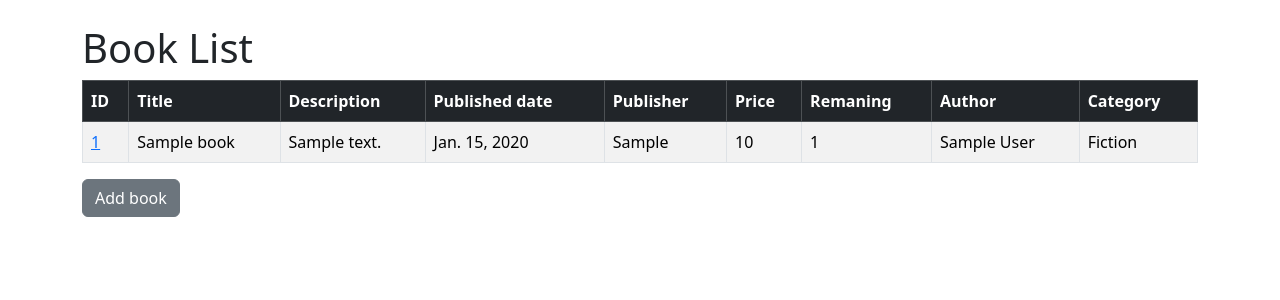
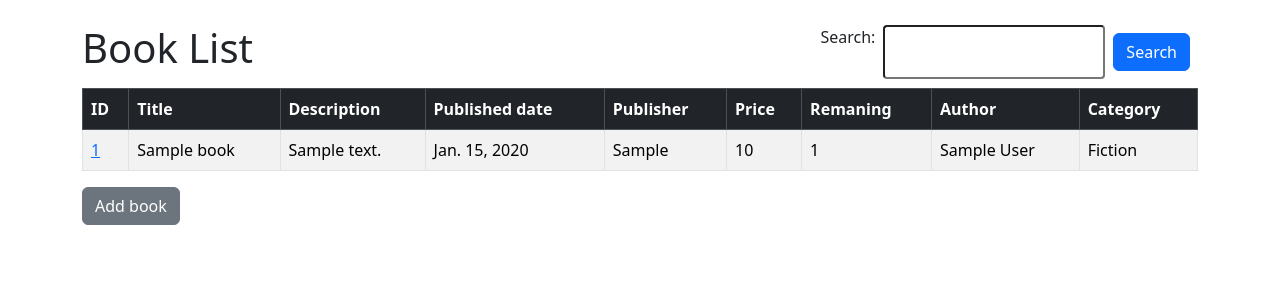
Before and after one commit to Toshiiiii1/library_management_system, a Django app: page /books/ in a window 1280 px wide. Shown: the part 56-356 px from the top of the page. Run offline with Django 4.2, Linux system fonts and the light colour scheme; tables that the repository leaves empty hold one stand-in row (values such as "Sample post").

Commit message:
feat: create search form

```diff
--- a/manager/form.py
+++ b/manager/form.py
@@ -4,6 +4,19 @@ from django import forms
 from .models import *
 from datetime import date
 from django.contrib import messages
+
+# form tìm kiếm
+class SearchForm(forms.Form):
+    search_query = forms.CharField(
+        required=False,
+        label='Search',
+        max_length=250,
+        widget=forms.widgets.TextInput(
+            attrs={
+                'class': 'form-control-sm ms-2',
+            }
+        ),
+    )
 
 # form đăng ký
 class SignUpForm(UserCreationForm):
--- a/manager/templates/books.html
+++ b/manager/templates/books.html
@@ -1,7 +1,15 @@
 {% extends 'base.html' %}
 
 {% block content %}
-	<h1>Book List</h1>
+	<div class="d-flex justify-content-between align-items-center mb-2">
+        <h1>Book List</h1>
+
+        <form method="GET" action="{% url 'books' %}" class="d-flex">
+			{% csrf_token %}
+			{{ search_form }}
+			<button type="submit" class="btn btn-primary m-2">Search</button>
+        </form>
+    </div>
 	<table class="table table-striped table-hover table-bordered">
 		<thead class="table-dark">
 			<tr>
--- a/manager/views.py
+++ b/manager/views.py
@@ -74,8 +74,23 @@ class BookList(generic.ListView):
     model = Book
     # đặt tên biến để book_list để chứa danh sách các sách
     context_object_name = 'book_list'
-    queryset = Book.objects.all()
     template_name = 'books.html'
+
+    # xử lý tìm kiếm
+    def get_queryset(self):
+        # lấy giá trị truy vấn từ form
+        search_query = self.request.GET.get('search_query', '')
+        # tìm kiếm giá trị đó trong title không phân biệt hoa - thường
+        queryset = Book.objects.filter(title__icontains=search_query)
+        print(type(self.request.GET))
+        return queryset
+
+    # truyền nhiều biến đến template
+    def get_context_data(self, **kwargs):
+        context = super().get_context_data(**kwargs)
+        # gửi đến form rỗng cho template sau khi submit, reload trang
+        context['search_form'] = SearchForm()
+        return context
 
 # view hiển thị chi tiết quyển sách
 class BookDetail(generic.DetailView):
@@ -153,7 +168,6 @@ def borrow_detail(request, pk):
     expire = 0
     flag = 1
     for detail in detail_list:
-        print(fine)
         if (detail.returned is None):
             flag = 0
             continue
```
